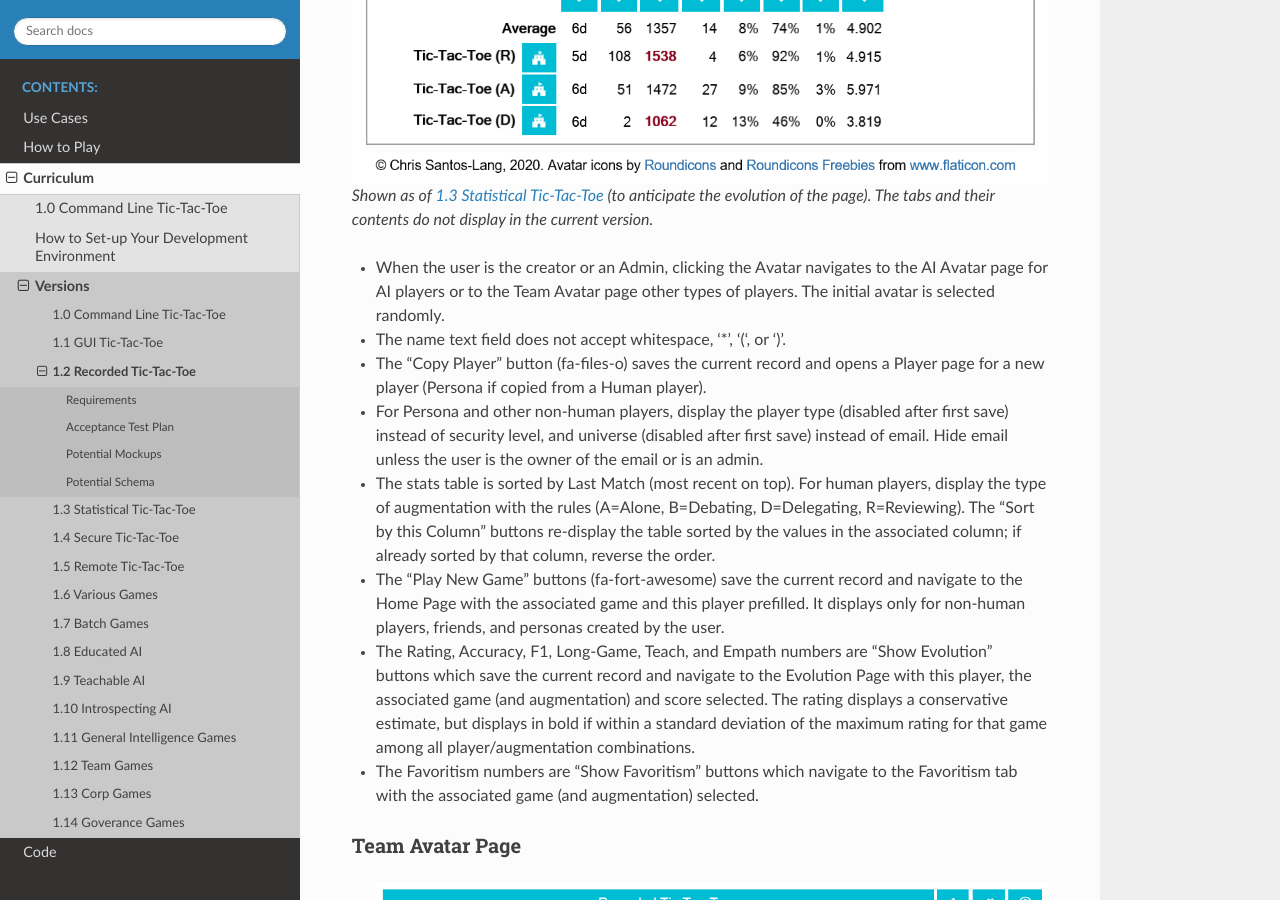
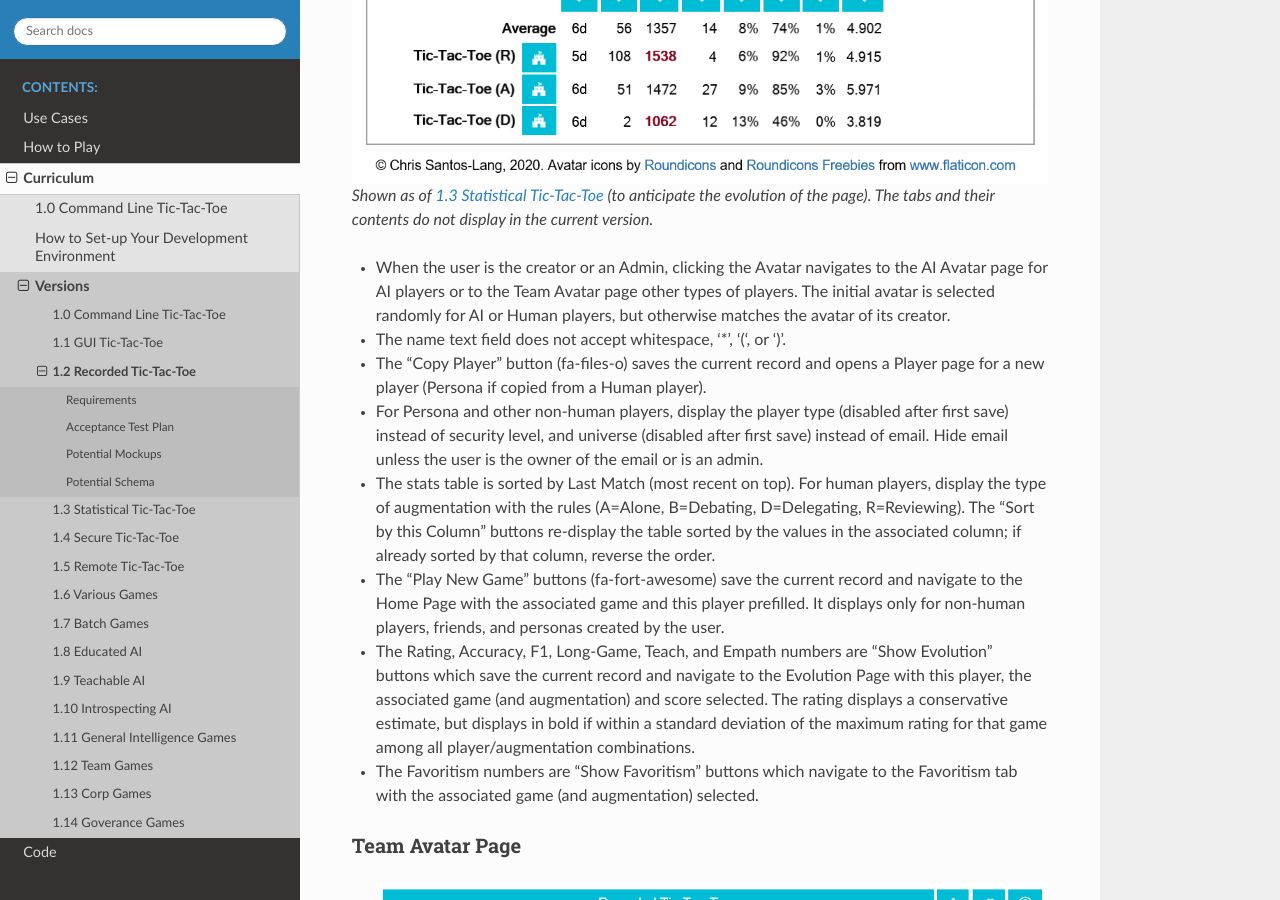
Before and after one commit to ChrisSantosLang/redscience, a Sphinx documentation site: the page built from docs/source/releases/recorded.rst, in a window 1280 px wide and 900 px high, scrolled down 1542 px. Built offline with Sphinx 7.4.7 and the Read the Docs theme 2.0.0, drawn with Linux system fonts in a browser that asks for light colours.

Commit message:
Update recorded.rst

```diff
--- a/docs/source/releases/recorded.rst
+++ b/docs/source/releases/recorded.rst
@@ -70,7 +70,8 @@ Player Page
 * When the user is the creator or an Admin, clicking the Avatar
   navigates to the AI Avatar page for AI players or to the Team
   Avatar page other types of players. The initial avatar is
-  selected randomly.
+  selected randomly for AI or Human players, but otherwise
+  matches the avatar of its creator.
 * The name text field does not accept whitespace, ‘*’, ‘(‘, or ‘)’.
 * The “Copy Player” button (fa-files-o) saves the current record and
   opens a Player page for a new player (Persona if copied from a
```
